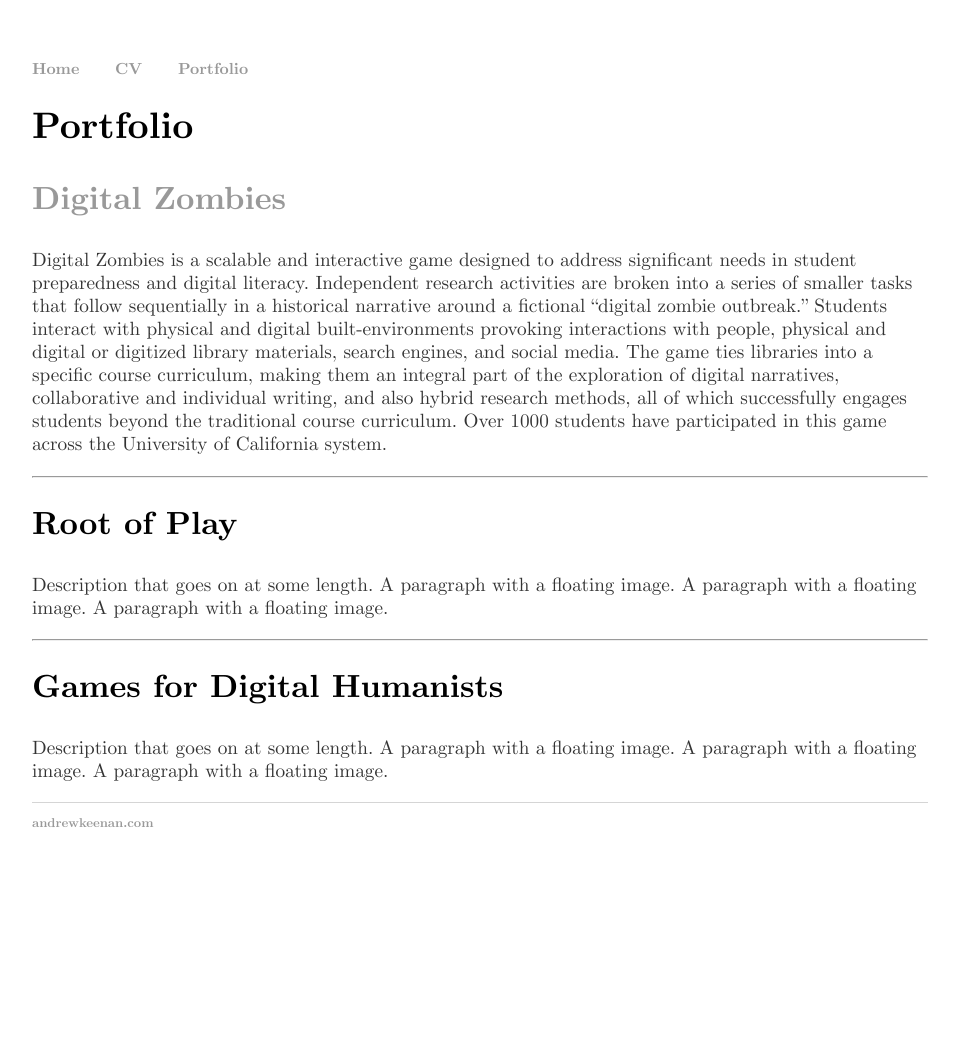
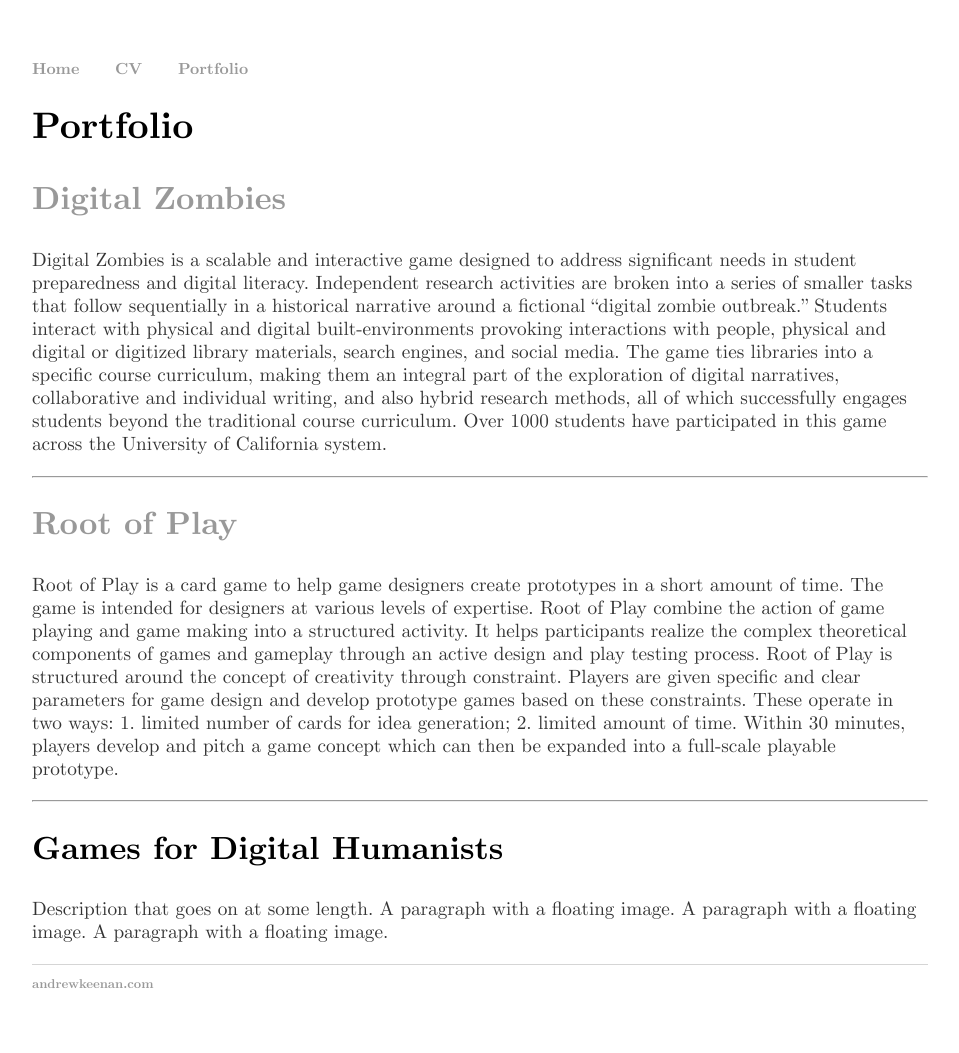
Before and after one commit to bigrube77/bigrube77.github.io, a Jekyll site: the page built from portfolio/index.html, in a window 1280 px wide. Shown: the whole page, without its empty margins (160-1119 px from the left). Built offline with Jekyll 4.4.1, drawn with Linux system fonts in a browser that asks for light colours; before the commit the page ends 900 px from its top, so only the background shows below that.

Commit message:
rootofplay

```diff
--- a/portfolio/index.html
+++ b/portfolio/index.html
@@ -13,8 +13,9 @@ title: Portfolio
 
 <hr>
 
-        <h2>Root of Play</h2> <p>Description that goes on at some length. A paragraph with a
-        floating image. A paragraph with a floating image. A paragraph with a floating image.</p>
+        <h2><a href="https://www.thegamecrafter.com/games/root-of-play">Root of Play</a></h2>
+
+        <p>Root of Play is a card game to help game designers create prototypes in a short amount of time. The game is intended for designers at various levels of expertise. Root of Play combine the action of game playing and game making into a structured activity. It helps participants realize the complex theoretical components of games and gameplay through an active design and play testing process. Root of Play is structured around the concept of creativity through constraint. Players are given specific and clear parameters for game design and develop prototype games based on these constraints. These operate in two ways: 1. limited number of cards for idea generation; 2. limited amount of time. Within 30 minutes, players develop and pitch a game concept which can then be expanded into a full-scale playable prototype.</p>
 
 
 <hr>
```
